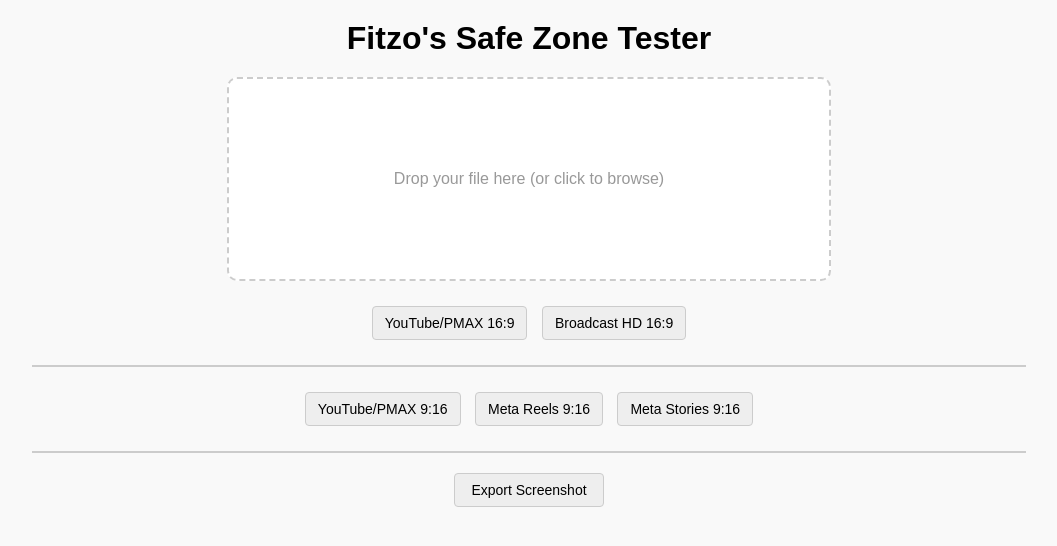
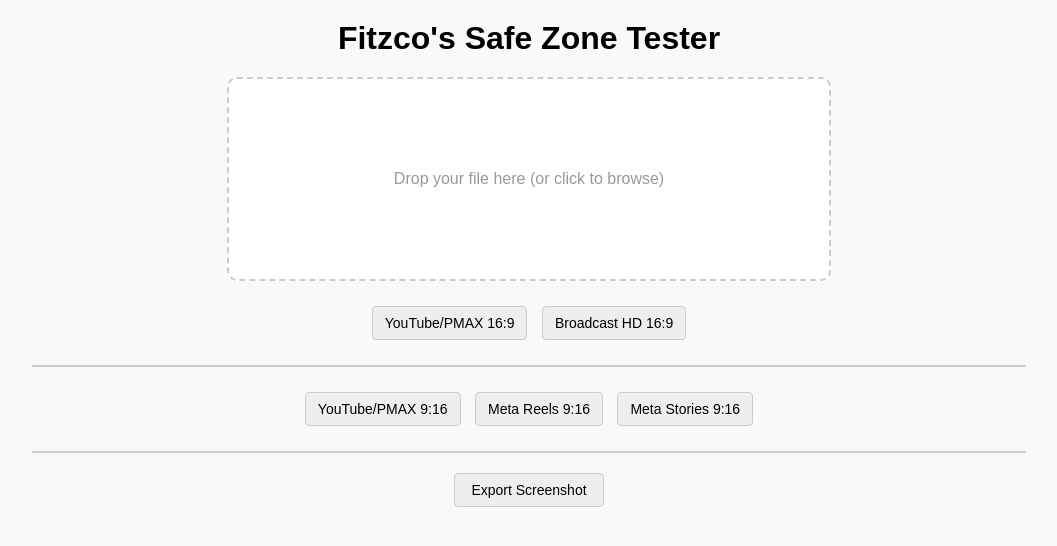
Before and after one commit to DABBERWOCKY/safezonetester, a plain HTML site: page index.html in a window 1280 px wide. Shown: the whole page, without its empty margins (111-1168 px from the left). Drawn offline with Linux system fonts and the light colour scheme.

Commit message:
Update index.html

```diff
--- a/index.html
+++ b/index.html
@@ -132,7 +132,7 @@
   </style>
 </head>
 <body>
-  <h1>Fitzo's Safe Zone Tester</h1>
+  <h1>Fitzco's Safe Zone Tester</h1>
 
   <!-- Hidden file input for main image/video -->
   <input
```
